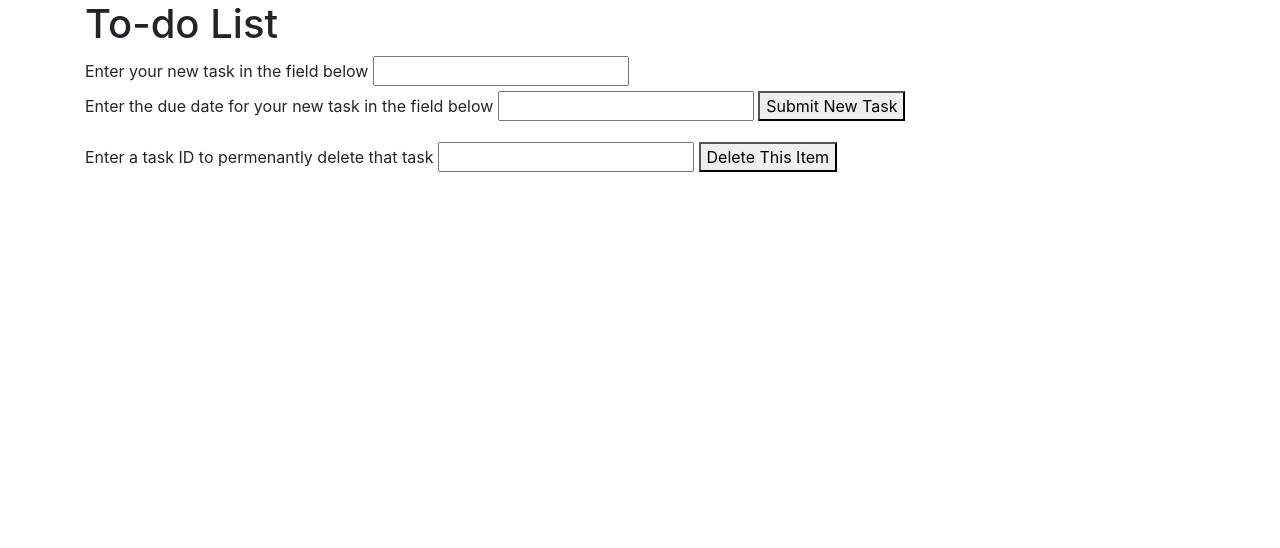
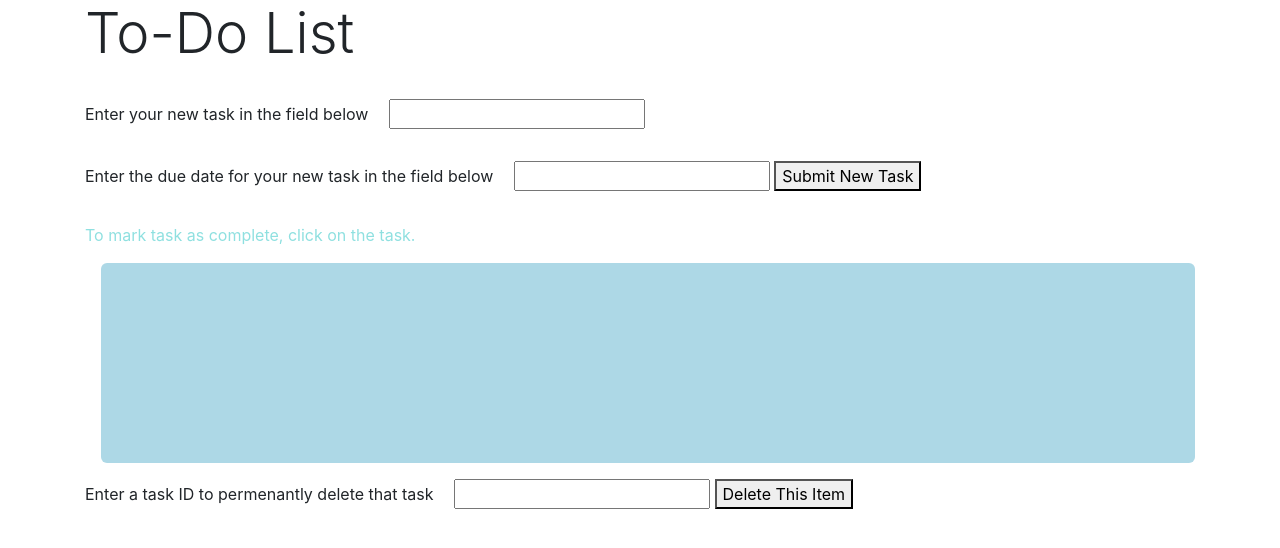
Before and after one commit to SandraT22/to-do-list, a plain HTML site: page index.html in a window 1280 px wide. Drawn offline with Linux system fonts and the light colour scheme.

Commit message:
Add styling
Co-authored-by: Kyle Chinick <kylechinick@icloud.com>

```diff
--- a/css/styles.css
+++ b/css/styles.css
@@ -1,5 +1,16 @@
-.completed {
-  color: red;
+/* * { */
+/* "*" affects the whole page. Use the border to see the changes you're doiung in css.  */
+  /* border: 1px solid red;
+  font-family: Impact, Haettenschweiler, 'Arial Narrow Bold', sans-serif;
+} */
+
+
+
+
+
+.completed, .completed:hover {
+  color: lightslategray;
+  text-decoration: line-through;
 }
 li {
   cursor: pointer;
@@ -7,3 +18,29 @@ li {
 li:hover {
   text-decoration: underline;
 }
+
+input {
+  margin-bottom: 2rem;
+  margin-left: 1rem;
+}
+
+.warning {
+  color: red;
+  font-size: 2rem;
+}
+
+p {
+  color: rgb(143, 224, 224);
+}
+
+h1 {
+  margin-bottom: 2rem;
+}
+
+ul {
+  background-color: lightblue;
+  min-height: 200px;
+  border-radius: 6px;
+  margin-left: 1rem;
+  padding: 1rem;
+}
--- a/index.html
+++ b/index.html
@@ -9,7 +9,7 @@
   </head>
   <body>
     <div class="container">
-      <h1>To-do List</h1>
+      <h1 class="display-4">To-Do List</h1>
       <form id="create">
         <div class="row">
           <div class="col-md">
@@ -20,11 +20,9 @@
                 <label for="new-date">Enter the due date for your new task in the field below</label>
                 <input type="text" name="new-date" id="new-date" />
                 <button>Submit New Task</button>
+                <p>To mark task as complete, click on the task.</p>
               </div>
             </div>
-
-
-
           </div>
       </div>
     </form>
@@ -44,8 +42,7 @@
       </div>
     </form>
     <div id="deletion-success-container">
-
+    </div>
     </div>
   </body>
-  </div>
 </html>
--- a/js/scripts.js
+++ b/js/scripts.js
@@ -92,9 +92,9 @@ function attachTaskListeners() {
           }, 5000);
 
         } else {
-          $("#deletion-success-container").append("<p>" + "No task exists matching that ID" + "</p>");
+          $("#deletion-success-container").append('<p class="warning">' + 'No task exists matching that ID' + '</p>');
 
-          setInterval(function() {                           // test to remove the message after 5 seconds (5000 miliseconds)
+          setInterval(function() {                           // test to remove the message after 5 seconds (5000 miliseconds) using "setInterval".
             $("#deletion-success-container").remove();
           }, 5000);
 
```
Lines whose indentation alone changed are shown as unchanged.
